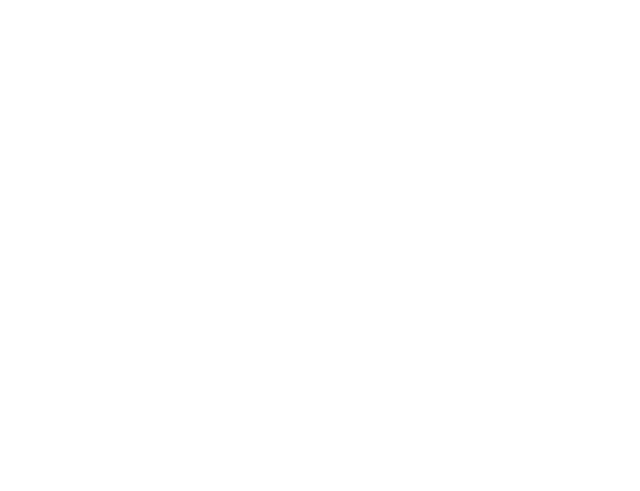
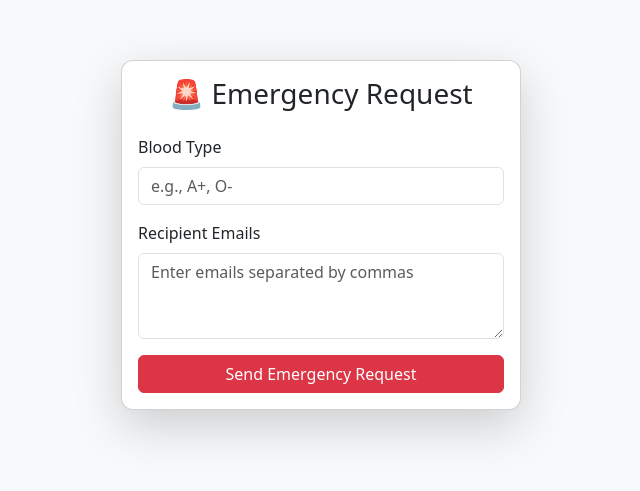
Before and after one commit to sona306/BloodDonation_FE, a React (Create React App) app: page /emergencyreqmail in a window 1280 px wide. Before the commit this address had no page. Shown: the part 165-656 px from the top of the page, without its empty margins (319-959 px from the left). Built offline with nearby package versions, Linux system fonts and the light colour scheme.

Commit message:
donation reminder mail comp

```diff
--- a/src/App.js
+++ b/src/App.js
@@ -38,6 +38,7 @@ import CampRegister from './components/CampRegister';
 import AdminCampRegi from './components/AdminCampRegi';
 import DonorDetails from './components/DonorDetails';
 import SendReminder from './components/SenderReminder';
+import EmergencyReqMail from './components/EmergencyReqMail';
 
 
 function App() {
@@ -86,6 +87,7 @@ function App() {
 
         <Route path='/donordetails' element={<DonorDetails/>}/>
         <Route path='/emailsend' element={<SendReminder/>}/>
+        <Route path='/emergencyreqmail' element={<EmergencyReqMail/>}/>
       </Routes>
     </BrowserRouter>
   );
--- a/src/components/Admin.jsx
+++ b/src/components/Admin.jsx
@@ -162,6 +162,10 @@ const Admin = () => {
                             <div className="d-flex flex-column mt-auto">
                                 <a href="/emailsend" className="btn btn-outline-primary mb-2">Email Reminder</a>
                             </div>
+                            <div className="d-flex flex-column mt-auto">
+                                <a href="/emergencyreqmail" className="btn btn-outline-primary mb-2">Email Emergency</a>
+                            </div>
+
                         </div>
                     </div>
                 </div>
--- /dev/null
+++ b/src/components/EmergencyReqMail.jsx
@@ -0,0 +1,88 @@
+import React, { useState } from 'react';
+
+export default function EmergencyReqMail() {
+    const [bloodType, setBloodType] = useState('');
+    const [recipients, setRecipients] = useState('');
+    const [message, setMessage] = useState('');
+
+    const handleSubmit = async (e) => {
+        e.preventDefault();
+
+        if (!bloodType || !recipients.trim()) {
+            setMessage("⚠️ Please provide both blood type and recipient emails.");
+            return;
+        }
+
+        const recipientList = recipients.split(',').map(email => email.trim());
+
+        try {
+            const response = await fetch('http://localhost:8080/sendEmergencyRequest', {
+                method: 'POST',
+                headers: { 'Content-Type': 'application/json' },
+                body: JSON.stringify({ bloodType, recipients: recipientList })
+            });
+
+            const data = await response.json();
+
+            if (data.status === 'success') {
+                setMessage(`✅ Emergency request sent to ${recipientList.length} recipients.`);
+            } else {
+                setMessage(`❌ Error: ${data.message}`);
+            }
+        } catch (error) {
+            setMessage(`❌ Error sending email. Please try again.`);
+        }
+    };
+
+    return (
+        <div className="container d-flex justify-content-center align-items-center vh-100 bg-light">
+            <div className="card shadow-lg" style={{ width: '400px', borderRadius: '12px' }}>
+                <div className="card-body">
+                    <h3 className="card-title text-center mb-4">🚨 Emergency Request</h3>
+
+                    <form onSubmit={handleSubmit}>
+                        {/* Blood Type */}
+                        <div className="mb-3">
+                            <label className="form-label">Blood Type</label>
+                            <input
+                                type="text"
+                                className="form-control"
+                                placeholder="e.g., A+, O-"
+                                value={bloodType}
+                                onChange={(e) => setBloodType(e.target.value)}
+                                required
+                            />
+                        </div>
+
+                        {/* Recipients */}
+                        <div className="mb-3">
+                            <label className="form-label">Recipient Emails</label>
+                            <textarea
+                                className="form-control"
+                                rows="3"
+                                placeholder="Enter emails separated by commas"
+                                value={recipients}
+                                onChange={(e) => setRecipients(e.target.value)}
+                                required
+                            />
+                        </div>
+
+                        {/* Submit Button */}
+                        <div className="d-grid">
+                            <button type="submit" className="btn btn-danger">
+                                Send Emergency Request
+                            </button>
+                        </div>
+                    </form>
+
+                    {/* Message */}
+                    {message && (
+                        <div className={`alert mt-3 ${message.startsWith('✅') ? 'alert-success' : 'alert-danger'}`}>
+                            {message}
+                        </div>
+                    )}
+                </div>
+            </div>
+        </div>
+    );
+}
--- a/src/components/Navbarlogin.jsx
+++ b/src/components/Navbarlogin.jsx
@@ -12,7 +12,7 @@ const Navbarlogin = () => {
                         fontFamily: 'Montserrat, sans-serif',
                         fontSize: '1.5rem'
                     }}>
-                        LifeSaver: A Comprehensive Blood Donation and Blood Bank Finder Platform
+                        LifeLine : Uniting Blood Donors and Blood Banks
                     </a>
                     <button className="navbar-toggler" type="button" data-bs-toggle="collapse" data-bs-target="#navbarNavDropdown" aria-controls="navbarNavDropdown" aria-expanded="false" aria-label="Toggle navigation">
                         <span className="navbar-toggler-icon"></span>
```
